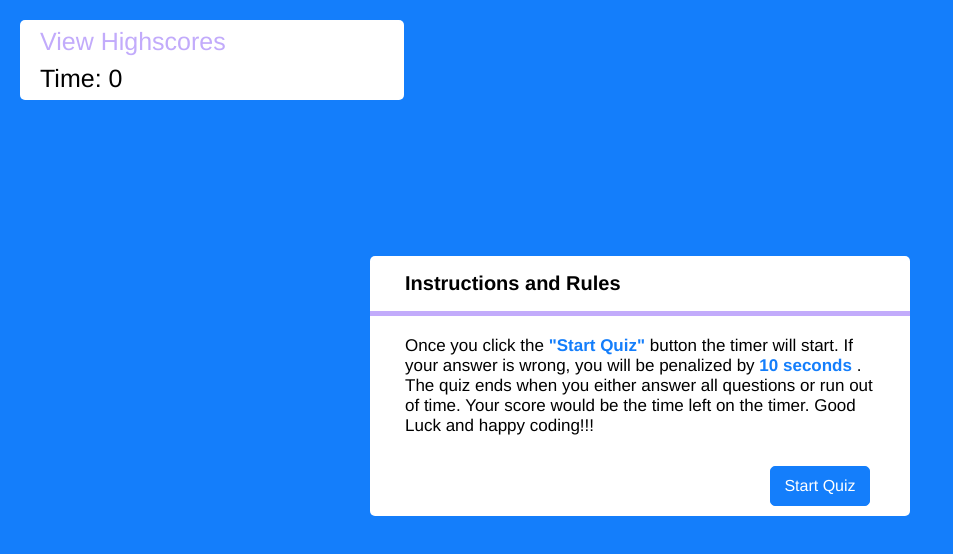
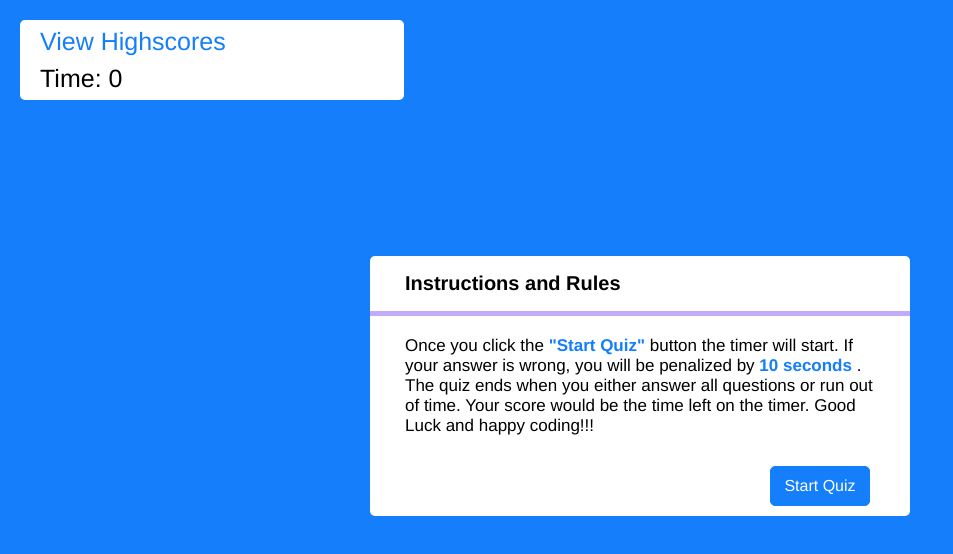
Before and after one commit to jaimecedillo/take-a-quiz, a plain HTML site: page index.html in a window 1280 px wide. Shown: the whole page, without its empty margins (0-953 px from the left). Drawn offline with Linux system fonts and the light colour scheme.

Commit message:
changed view scores color

```diff
--- a/assets/css/style.css
+++ b/assets/css/style.css
@@ -39,7 +39,7 @@ header {
 
 a {
     text-decoration: none;
-    color:#c2abfb;
+    color:#147efb;
 }
 /* header style end
 start box style */
```
Also changed, not shown: 1 other file.
